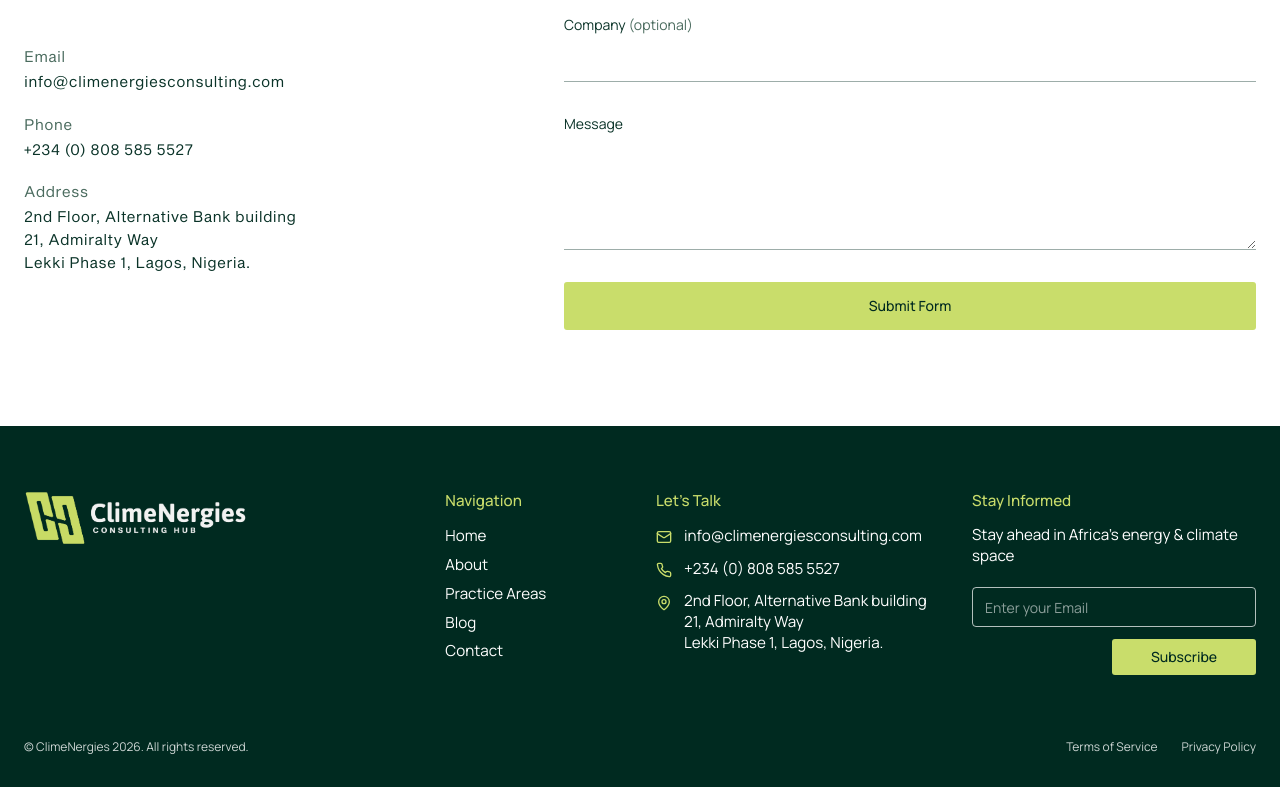
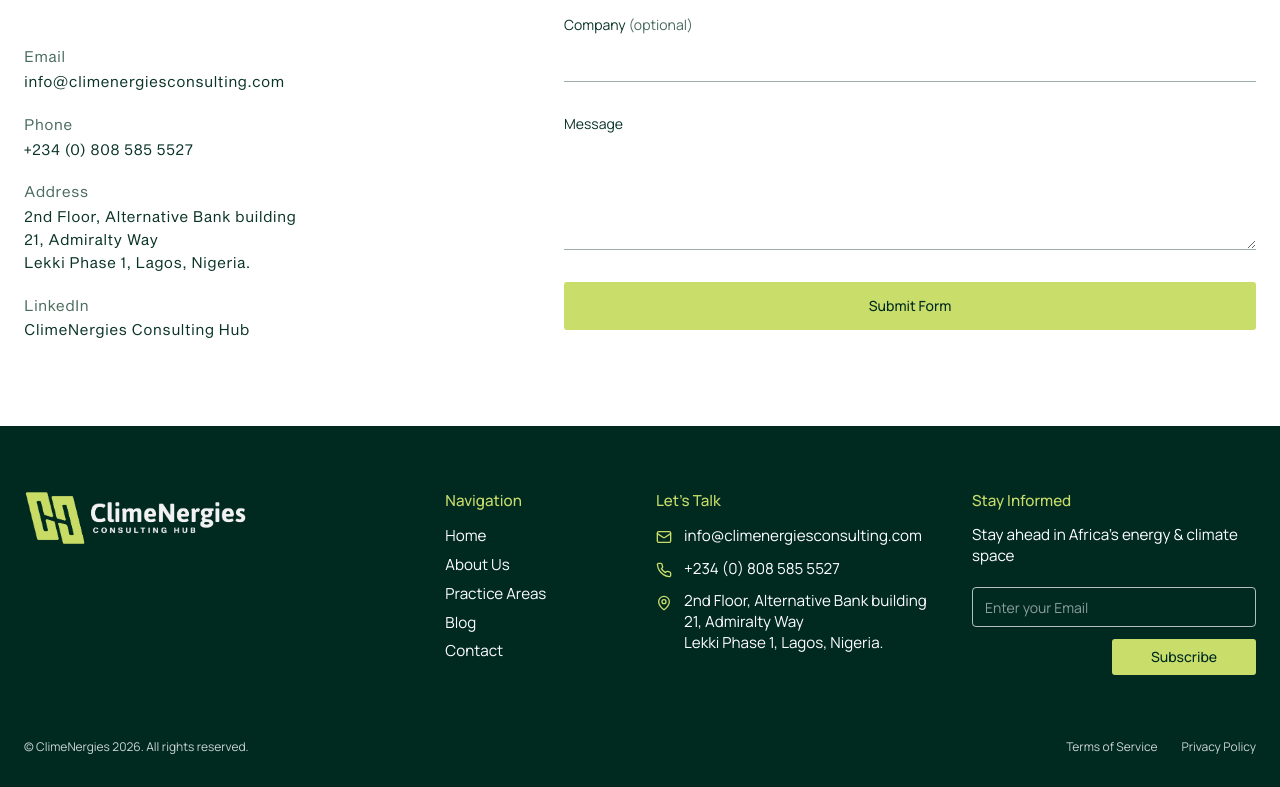
Before and after one commit to ise2005best/ClimeNergies-Consulting-Hub, a Next.js app: page /contact in a window 1280 px wide. Shown: the part 1049-1836 px from the top of the page. Built offline with nearby package versions, Linux system fonts and the light colour scheme.

Commit message:
fixed all content changes, mrs pearse asked for

```diff
--- a/app/about/page.tsx
+++ b/app/about/page.tsx
@@ -21,7 +21,7 @@
         image="/assets/about-page/Heropage Slide 3_shutterstock_533448412 (2).jpg"
         alt="A light bulb reflecting wind turbines in front of a solar farm and green hills"
         title={["About", "ClimeNergies"]}
-        subtitle="An advisory firm built for the complexity of the energy transition."
+        subtitle="Advisory Built for Africa's Sustainable Future"
         actions={
           <>
             <ButtonLink href="/contact">Get In Touch</ButtonLink>
@@ -37,11 +37,11 @@
         <Container className="grid gap-14 lg:grid-cols-2 lg:gap-20">
           <div>
             <Eyebrow>Who We Are</Eyebrow>
-            <SectionHeading lines={["Advisory Built For", "Africa's Sustainable Future"]} />
+            <SectionHeading lines={["Grounded in African Market Realities.", "Focused on execution."]} />
             <Prose className="mt-8">
               <p>
                 ClimeNergies Consulting Hub is an Africa-focused boutique advisory firm working across the
-                continent&apos;s energy, climate, and industrial transformation.
+                continent&apos;s energy, climate, critical minerals and industrial transformation.
               </p>
               <p>
                 Based in Nigeria with a continent-wide mandate, we advise governments, corporations, investors,
@@ -122,7 +122,7 @@
       <section className="pb-16">
         <Container>
           <Eyebrow>Why ClimeNergies</Eyebrow>
-          <SectionHeading lines={["Built For The Realities", "Our Clients Navigate."]} />
+          <SectionHeading lines={["Built For The Terrain", "Our Clients Navigate."]} />
           <Prose className="mt-8 max-w-5xl">
             <p>
               Africa needs advisory grounded in its own markets, institutions, and realities, not global playbooks
@@ -157,7 +157,7 @@
             <SectionHeading lines={["The Principles Behind", "Every Engagement"]} />
             <Prose className="mt-6 max-w-md">
               <p>
-                Five principles that govern every engagement, every recommendation, and every relationship we
+                Five principles govern every engagement, every recommendation, and every relationship we
                 build. These are not statements on a wall; they are the operating principles behind every piece of
                 advice we give and every engagement we undertake.
               </p>
@@ -173,7 +173,7 @@
           <div className="flex flex-wrap items-end justify-between gap-6">
             <div>
               <Eyebrow>The Team</Eyebrow>
-              <SectionHeading lines={["Led By Expertise,", "Backed By A Powerful Network."]} />
+              <SectionHeading lines={["Led By Expertise.", "Backed By A Powerful Network."]} />
             </div>
             <ButtonLink href="/team" size="sm">
               Learn More
--- a/app/blog/page.tsx
+++ b/app/blog/page.tsx
@@ -17,7 +17,7 @@
         image="/assets/blog/iStock-1201144154.jpg"
         alt="Colleagues in discussion around a tablet and printed charts"
         title={["Our Blog"]}
-        subtitle="Analysis and perspectives on the transition from the ground up."
+        subtitle="Local insights and global perspective on energy, climate, critical minerals and industrial transition."
       />
 
       <section className="py-16">
@@ -63,7 +63,7 @@
                     rel="noopener noreferrer"
                     className={buttonClasses({ size: "sm", className: "mt-6 self-start" })}
                   >
-                    Read Article <span className="sr-only">: {digest.title} (PDF, opens in a new tab)</span>
+                    Read Digest <span className="sr-only">: {digest.title} (PDF, opens in a new tab)</span>
                   </a>
                 </article>
               </li>
--- a/app/contact/page.tsx
+++ b/app/contact/page.tsx
@@ -1,4 +1,5 @@
 import type { Metadata } from "next";
+import { FaLinkedin } from "react-icons/fa6";
 import { ContactForm } from "@/components/contact-form";
 import { PageHero } from "@/components/page-hero";
 import { ButtonLink, Container, Eyebrow, SectionHeading } from "@/components/ui";
@@ -66,6 +67,20 @@
                   </address>
                 </dd>
               </div>
+              <div>
+                <dt className="text-forest-600">LinkedIn</dt>
+                <dd className="mt-0.5">
+                  <a
+                    href={contactDetails.linkedin}
+                    target="_blank"
+                    rel="noopener noreferrer"
+                    className="inline-flex items-center gap-2 text-forest-900 underline-offset-4 hover:underline"
+                  >
+                    ClimeNergies Consulting Hub
+                    <span className="sr-only"> (opens in a new tab)</span>
+                  </a>
+                </dd>
+              </div>
             </dl>
           </div>
           <div className="lg:col-span-7">
--- a/app/practice-areas/page.tsx
+++ b/app/practice-areas/page.tsx
@@ -15,9 +15,9 @@
   return (
     <>
       <PageHero
-        image="/assets/carousel/Connecting Capital Ecosystems Innovation (1).png"
+        image="/assets/practice-areas/Market Eco-System Development (2).jpg"
         alt="A glowing green globe centred on the African continent, connected by a network of points"
-        title={["Six Practice Areas"]}
+        title={["Connected Expertise."]}
         subtitle="Six specialist practices. Four threads. One integrated approach."
         actions={
           <>
--- a/components/latest-insights.tsx
+++ b/components/latest-insights.tsx
@@ -40,7 +40,7 @@
                   rel="noopener noreferrer"
                   className={buttonClasses({ size: "sm", className: "mt-6 self-start" })}
                 >
-                  Read Article <span className="sr-only">: {post.title} (PDF, opens in a new tab)</span>
+                  Read Digest <span className="sr-only">: {post.title} (PDF, opens in a new tab)</span>
                 </a>
               </article>
             </li>
--- a/components/ui.tsx
+++ b/components/ui.tsx
@@ -89,7 +89,7 @@
 
 const stats = [
   { value: "25+", label: "Years of sector experience" },
-  { value: "6", label: "Integrated focus areas" },
+  { value: "6", label: "Practice Areas" },
 ];
 
 export function StatsBadge({ className = "" }: { className?: string }) {
--- a/lib/content.ts
+++ b/lib/content.ts
@@ -1,6 +1,6 @@
 export const navLinks = [
   { href: "/", label: "Home" },
-  { href: "/about", label: "About", match: ["/about", "/team"] },
+  { href: "/about", label: "About Us", match: ["/about", "/team"] },
   { href: "/practice-areas", label: "Practice Areas" },
   { href: "/blog", label: "Blog" },
 ] as const;
@@ -20,6 +20,7 @@
     "21, Admiralty Way",
     "Lekki Phase 1, Lagos, Nigeria.",
   ],
+  linkedin: "https://www.linkedin.com/company/climenergies-consulting-hub/",
 };
 
 export const heroSlides = [
@@ -42,7 +43,7 @@
   {
     image: "/assets/carousel/Latest Heroslide 3.jpg",
     alt: "A glowing green globe centred on the African continent, connected by a network of points",
-    headline: ["Connecting Capital", "Innovation and Ecosystems."],
+    headline: ["Connecting Capital,", "Innovation and Ecosystems."],
     subheadline:
       "Turning promising energy, climate and resource solutions into investable, scalable businesses.",
     position: "object-center",
@@ -366,7 +367,7 @@
       "Every recommendation we make is a commitment to the future. We design solutions that are environmentally responsible, resource-efficient, and built for long-term resilience.",
   },
   {
-    title: "Integrity & Professional Excellence",
+    title: "Integrity & Excellence",
     description:
       "We uphold the highest ethical standards, transparency, and rigor, delivering insights that our clients can trust without reservation.",
   },
@@ -376,7 +377,7 @@
       "We build the best solutions with clients, not for them. We work hand in hand with clients and partners to co-create strategies that reflect local realities, align stakeholder interests, and drive measurable, sustainable outcomes.",
   },
   {
-    title: "African Context, Global Alignment",
+    title: "African Context, Global Standards",
     description:
       "We ground solutions in local market realities while aligning with global standards and markets.",
   },
```
Also changed, not shown: 1 other file (tests, documents, lock files or other folders).
